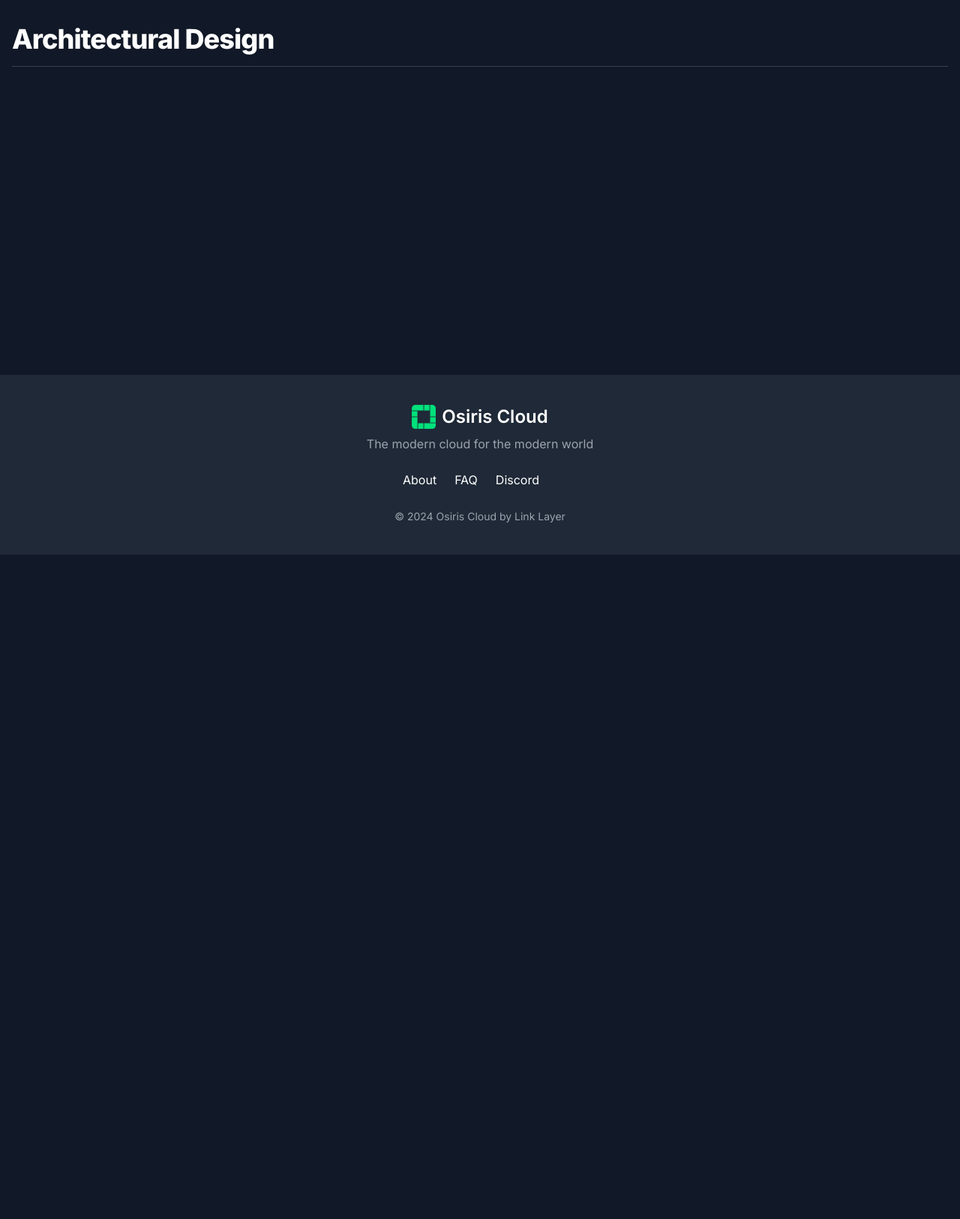
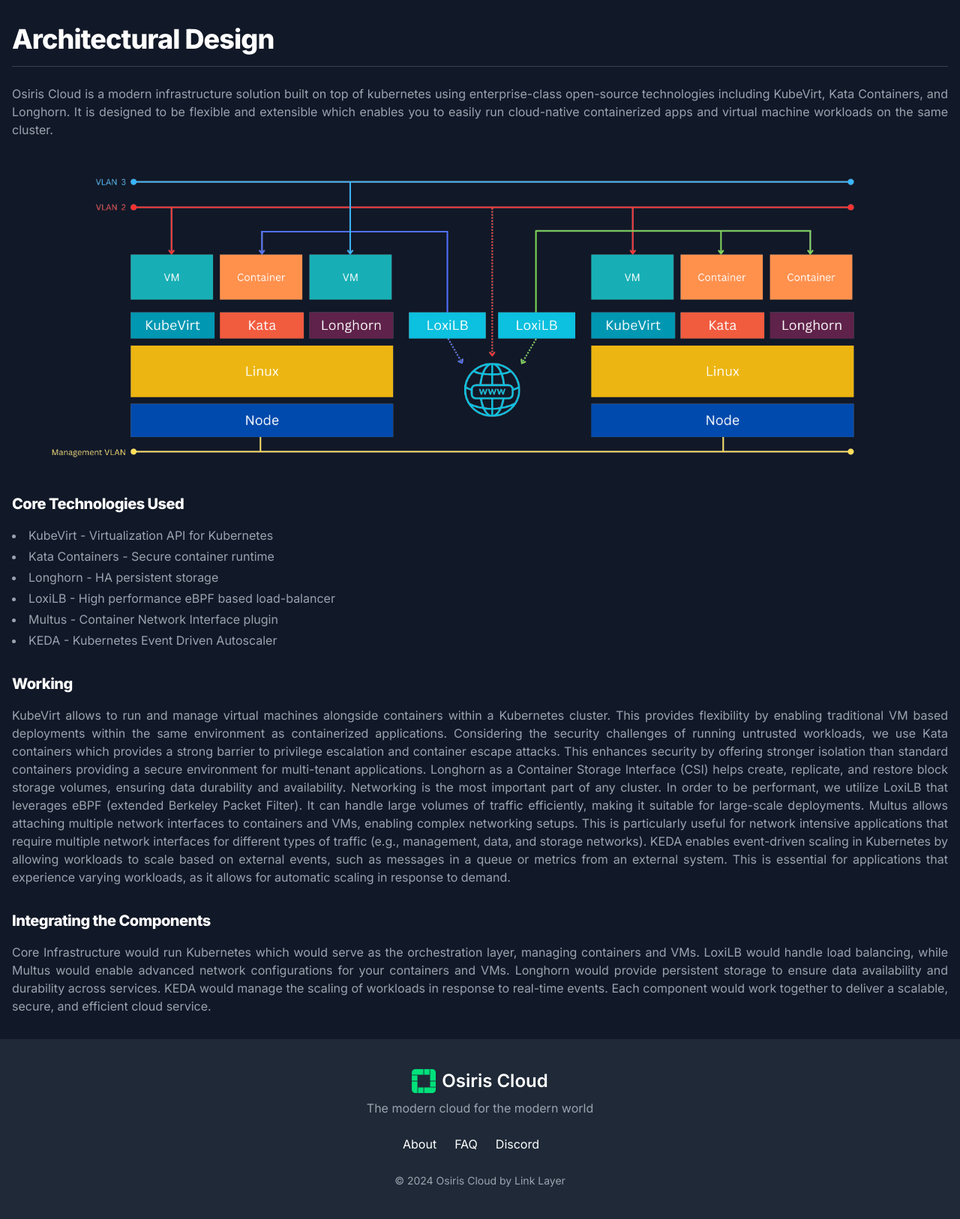
Before and after one commit to osiris-cloud/osiris-cloud, a Django app: template templates/pages/architecture.html in a window 1280 px wide. Shown: the part 60-1686 px from the top of the page at 75% size. Before the commit the page ends 800 px from the top, so only its background shows below. Run offline with Django 4.2, Linux system fonts and the light colour scheme; the template is opened without the code that fills it, so the values that code supplies are empty; style sheets or scripts are compiled from the project's sources; parts of the project's set-up code (start-up, migrations or seed data) failed here and were passed over; some libraries are stand-ins or nearby versions; some web fonts are replaced.

Commit message:
add content

```diff
--- a/templates/pages/architecture.html
+++ b/templates/pages/architecture.html
@@ -2,14 +2,90 @@
 {% load static %}
 
 {% block content %}
-    <section class="grow mt-8 bg-white dark:bg-gray-900 px-4">
+    <section class="grow mt-8 mb-8 bg-white dark:bg-gray-900 px-4">
         <div class="mx-auto max-w-screen-xl">
-            <h2 class="mb-4 text-4xl tracking-tight font-extrabold text-gray-900 dark:text-white">Architectural Design</h2>
+            <h2 class="mb-4 text-4xl tracking-tight font-extrabold text-gray-900 dark:text-white">Architectural
+                Design</h2>
             <div class="grid pt-6 text-left border-t border-gray-200 dark:border-gray-700">
-                <p class="text-gray-500 dark:text-gray-400">
+                <p class="text-gray-500 dark:text-gray-400 text-justify">
+                    Osiris Cloud is a modern infrastructure solution built on top of kubernetes using enterprise-class
+                    open-source technologies including KubeVirt, Kata Containers, and Longhorn. It is designed to be
+                    flexible and extensible which enables you to easily run cloud-native containerized apps and virtual
+                    machine
+                    workloads on the same cluster.
+                </p>
+                <img src="{% static 'images/arch.png' %}"
+                     class="mt-8 rounded-lg block w-full"
+                     alt="banner"
+                >
+            </div>
+
+            <h3 class="mt-8 text-xl tracking-tight font-extrabold text-gray-900 dark:text-white">
+                Core Technologies Used
+            </h3>
+
+            <div class="grid pt-4 text-left">
+                <ul class="max-w-md space-y-1 text-gray-500 list-disc list-inside dark:text-gray-400">
+                    <li class="list-item"><a href="https://kubevirt.io/" class="hover:text-lime-500">KubeVirt</a> -
+                        Virtualization API for Kubernetes
+                    </li>
+                    <li class="list-item"><a href="https://katacontainers.io/" class="hover:text-lime-500">Kata
+                        Containers</a> - Secure container runtime
+                    </li>
+                    <li class="list-item"><a href="https://longhorn.io/" class="hover:text-lime-500">Longhorn</a> - HA
+                        persistent storage
+                    </li>
+                    <li class="list-item"><a href="https://www.loxilb.io/" class="hover:text-lime-500">LoxiLB</a> - High
+                        performance eBPF based load-balancer
+                    </li>
+                    <li class="list-item"><a href="https://github.com/k8snetworkplumbingwg/multus-cni"
+                                             class="hover:text-lime-500">Multus</a> - Container Network Interface plugin
+                    </li>
+                    <li class="list-item"><a href="https://keda.sh/" class="hover:text-lime-500">KEDA</a> - Kubernetes
+                        Event Driven Autoscaler
+                    </li>
+                </ul>
+            </div>
+
+            <h3 class="mt-8 text-xl tracking-tight font-extrabold text-gray-900 dark:text-white">Working</h3>
+            <div class="grid pt-4 text-left">
+                <p class="text-gray-500 dark:text-gray-400 text-justify">
+                    KubeVirt allows to run and manage virtual machines alongside containers within a
+                    Kubernetes cluster. This provides flexibility by enabling traditional VM based deployments
+                    within the same environment as containerized applications.
+                    Considering the security challenges of running untrusted workloads, we use Kata containers which
+                    provides a strong barrier to privilege escalation and container escape attacks. This enhances
+                    security by offering stronger isolation than standard containers providing a secure environment
+                    for multi-tenant applications.
+                    Longhorn as a Container Storage Interface (CSI) helps create, replicate, and restore block storage
+                    volumes, ensuring data durability and availability.
+                    Networking is the most important part of any cluster. In order to be performant, we utilize LoxiLB
+                    that leverages eBPF (extended Berkeley Packet Filter). It can handle large volumes of traffic
+                    efficiently, making it suitable for large-scale deployments.
+                    Multus allows attaching multiple network interfaces to containers and VMs, enabling complex
+                    networking setups. This is particularly useful for network intensive applications that require
+                    multiple network interfaces for different types of traffic (e.g., management, data, and storage
+                    networks).
+                    KEDA enables event-driven scaling in Kubernetes by allowing workloads to scale based on external
+                    events, such as messages in a queue or metrics from an external system. This is essential for
+                    applications that experience varying workloads, as it allows for automatic scaling in response to
+                    demand.
 
                 </p>
             </div>
+
+            <h3 class="mt-8 text-xl tracking-tight font-extrabold text-gray-900 dark:text-white">Integrating the Components</h3>
+            <div class="grid pt-4 text-left">
+                <p class="text-gray-500 dark:text-gray-400 text-justify">
+                    Core Infrastructure would run Kubernetes which would serve as the orchestration layer, managing
+                    containers and VMs. LoxiLB would handle load balancing, while Multus would enable advanced network
+                    configurations for your containers and VMs. Longhorn would provide persistent storage to ensure data
+                    availability and durability across services. KEDA would manage the scaling of workloads in
+                    response to real-time events. Each component would work together to deliver a scalable, secure,
+                    and efficient cloud service.
+                </p>
+            </div>
+
         </div>
     </section>
 {% endblock content %}
```
Also changed, not shown: static/images/arch.png (added).
